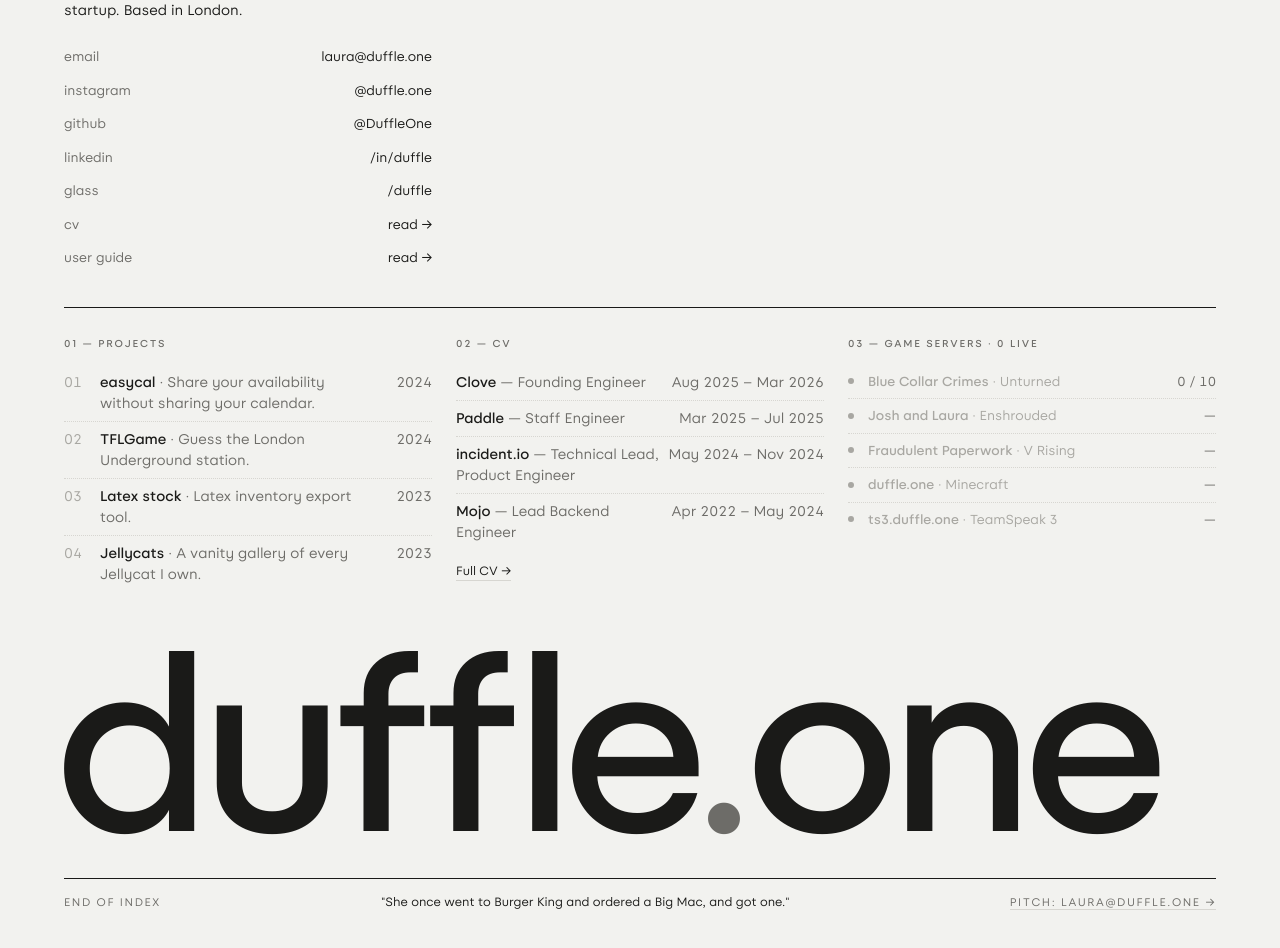
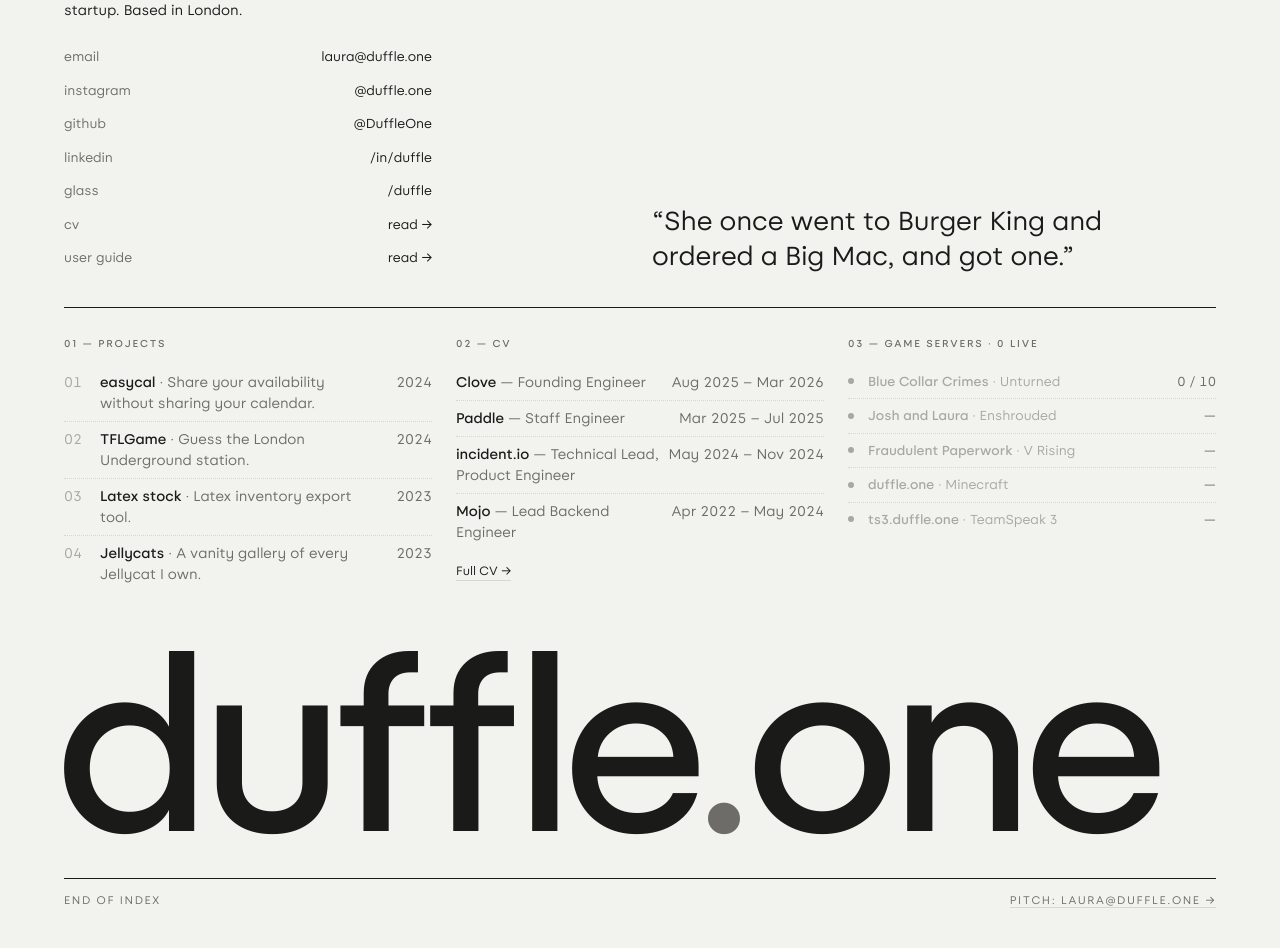
Before and after one commit to DuffleOne/duffle.one, a Vue app: page / in a window 1280 px wide. Shown: the part 136-1084 px from the top of the page. Built offline with nearby package versions, Linux system fonts and the light colour scheme; no server answers.

Commit message:
home: lift the rotating quote into a top-right pull quote

```diff
--- a/src/composables/useQuoteRotation.ts
+++ b/src/composables/useQuoteRotation.ts
@@ -1,5 +1,5 @@
 /*
-  Quote rotation. Shuffles the pool once at session start (Fisher–Yates),
+  Quote rotation. Shuffles the pool once at session start (Fisher-Yates),
   then walks through the shuffled order, never repeating until the whole
   list has been seen. When the cycle ends, reshuffle and start again.
 
--- a/src/screens/Home.vue
+++ b/src/screens/Home.vue
@@ -94,8 +94,9 @@ const themeLabel = computed(() => {
 				</ul>
 			</section>
 
-			<!-- TOP-RIGHT — meta strip -->
-			<header class="cell meta">
+			<!-- TOP-RIGHT — meta strip + rotating pull quote anchored bottom -->
+			<aside class="cell meta-col">
+				<header class="meta">
 					<span>Index</span>
 					<span class="tnum">{{ today }}</span>
 					<span>London, {{ weather }}</span>
@@ -103,6 +104,10 @@ const themeLabel = computed(() => {
 						{{ themeLabel }}
 					</button>
 				</header>
+				<blockquote class="pull">
+					<p class="pull-text fade-in" :key="quote">&ldquo;{{ quote }}&rdquo;</p>
+				</blockquote>
+			</aside>
 
 			<div class="hairline-row"><span class="hairline-line"/></div>
 
@@ -161,12 +166,9 @@ const themeLabel = computed(() => {
 				<h1 class="wordmark">duffle<span class="dot-sep">.</span>one</h1>
 			</div>
 
-			<!-- HAIRLINE 2 + rotating quote footer -->
+			<!-- HAIRLINE 2 + sign-off -->
 			<div class="footer">
 				<span class="footer-side">End of index</span>
-				<span class="footer-quote">
-					<span class="quote-line fade-in" :key="quote">"{{ quote }}"</span>
-				</span>
 				<span class="footer-side"><a href="mailto:laura@duffle.one" class="link">Pitch: laura@duffle.one →</a></span>
 			</div>
 		</div>
@@ -237,9 +239,13 @@ const themeLabel = computed(() => {
 .row-val { color: var(--ink); }
 .row:last-child { border-bottom: 0; }
 
+.meta-col {
+	grid-column: 7 / span 6;
+	grid-row: 1;
+	display: flex;
+	flex-direction: column;
+}
 .meta {
-	grid-column: 8 / span 5;
-	grid-row: 1;
 	display: flex;
 	justify-content: space-between;
 	gap: 16px;
@@ -250,6 +256,20 @@ const themeLabel = computed(() => {
 	color: var(--dim);
 	padding-top: 4px;
 	flex-wrap: wrap;
+}
+
+.pull {
+	margin: auto 0 0 0;
+	padding: 0;
+}
+.pull-text {
+	font-size: clamp(20px, 2.2vw, 26px);
+	line-height: 1.35;
+	font-weight: 400;
+	color: var(--ink);
+	margin: 0;
+	letter-spacing: -0.005em;
+	text-wrap: balance;
 }
 
 .theme-btn {
@@ -353,8 +373,8 @@ const themeLabel = computed(() => {
 	grid-row: 5;
 	border-top: 1px solid var(--ink);
 	padding-top: 14px;
-	display: grid;
-	grid-template-columns: auto 1fr auto;
+	display: flex;
+	justify-content: space-between;
 	gap: 16px;
 	font-size: 11px;
 	letter-spacing: 1.6px;
@@ -363,18 +383,6 @@ const themeLabel = computed(() => {
 	align-items: baseline;
 }
 .footer-side { white-space: nowrap; }
-.footer-quote {
-	text-align: center;
-	letter-spacing: 0;
-	text-transform: none;
-	font-size: 12px;
-	color: var(--ink);
-	min-width: 0;
-}
-.quote-line {
-	display: inline-block;
-	max-width: 100%;
-}
 
 /* Mobile: stack everything in a single column. */
 @media (max-width: 899px) {
@@ -385,12 +393,15 @@ const themeLabel = computed(() => {
 		gap: 28px;
 		min-height: 0;
 	}
+	.meta-col { gap: 20px; }
 	.meta {
 		justify-content: flex-start;
 		gap: 12px 18px;
 	}
+	.pull { margin-top: 0; }
+	.pull-text { font-size: clamp(18px, 5vw, 22px); }
 	.hairline-row { display: none; }
-	.links, .meta, .block, .domain, .footer {
+	.links, .meta-col, .block, .domain, .footer {
 		grid-column: auto;
 		grid-row: auto;
 	}
@@ -399,12 +410,11 @@ const themeLabel = computed(() => {
 		font-size: clamp(60px, 18vw, 140px);
 	}
 	.footer {
-		grid-template-columns: 1fr;
+		flex-direction: column;
 		text-align: left;
 		gap: 8px;
 		padding-top: 16px;
 	}
-	.footer-quote { text-align: left; }
 	.footer-side { letter-spacing: 1.4px; }
 }
 </style>
```
Lines whose indentation alone changed are shown as unchanged.
